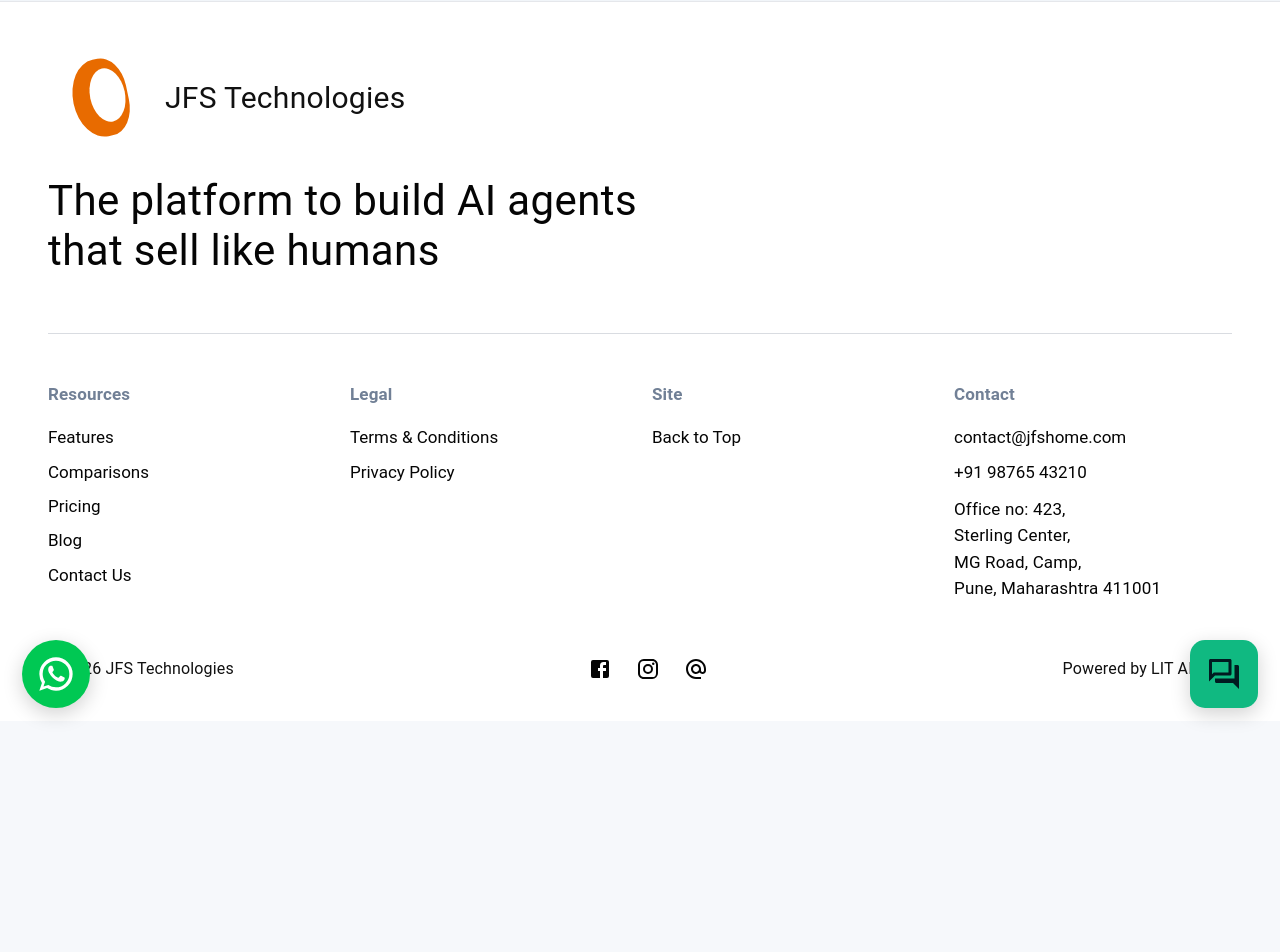
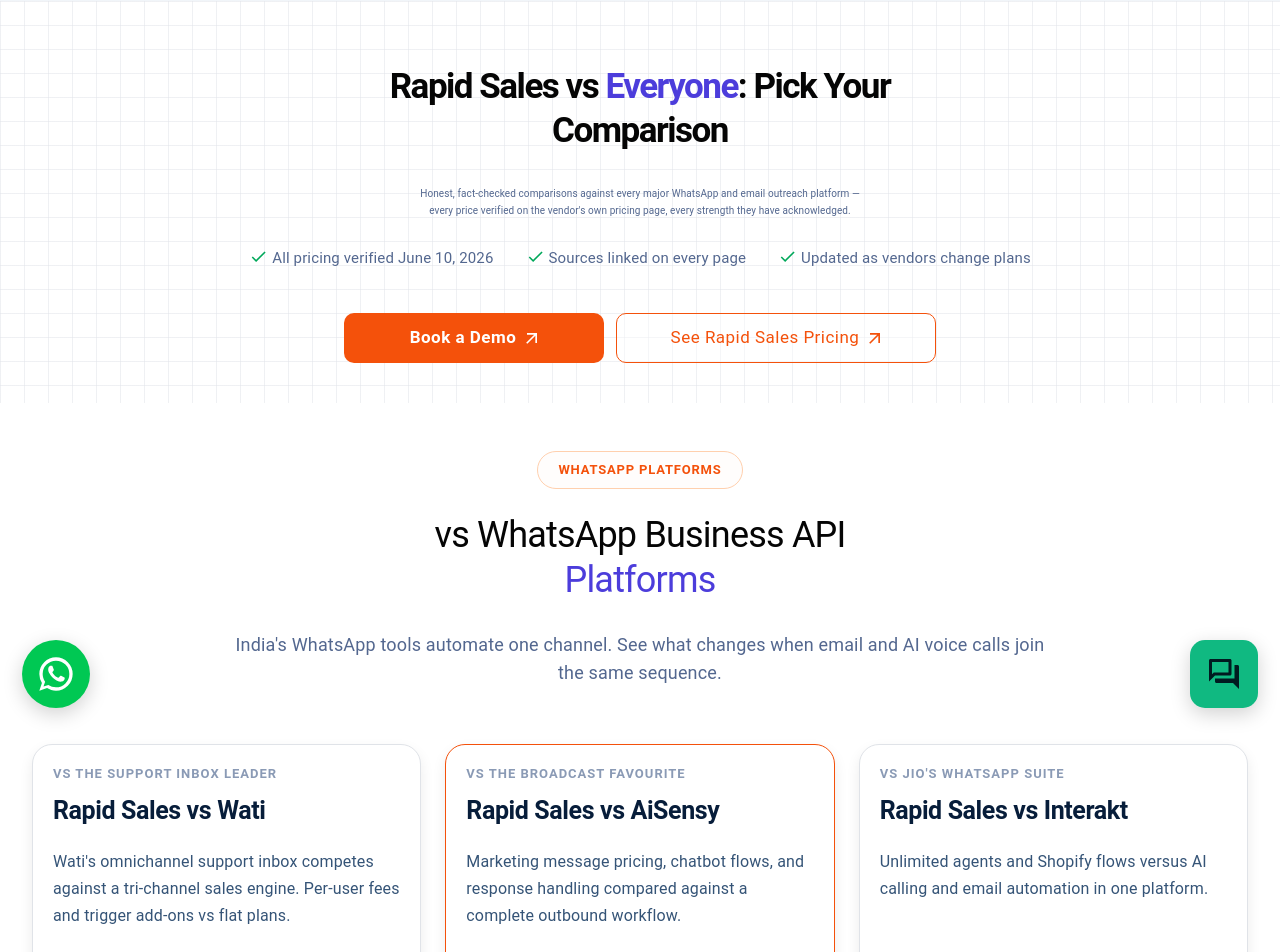
Before and after one commit to mahima-JFS/Sales_Automation_Dashboard, a React app in the folder frontend/: page /comparisons in a window 1280 px wide. Shown: the part 72-1024 px from the top of the page. Before the commit the page ends 800 px from the top, so only its background shows below. Built offline with nearby package versions, Linux system fonts and the light colour scheme; the HTML template or start-up script is replaced by a standard one.

Commit message:
Comparisons file correct

```diff
--- a/frontend/src/pages/Website/Comparisons.jsx
+++ b/frontend/src/pages/Website/Comparisons.jsx
@@ -221,7 +221,7 @@
         component="section"
         sx={{
           width: "100%",
-          minHeight: "100vh",
+          minHeight: "auto",
 
           display: "flex",
           justifyContent: "center",
@@ -285,85 +285,11 @@
               },
 
               pb: {
-                xs: 8,
-                md: 10,
+                xs: 4,
+                md: 5,
               },
             }}
           >
-            {/* ==================================================
-                BREADCRUMB
-            ================================================== */}
-
-            <Stack
-              direction="row"
-              justifyContent="center"
-              alignItems="center"
-              spacing={1}
-              sx={{
-                width: "100%",
-                mb: {
-                  xs: 4,
-                  md: 4.5,
-                },
-              }}
-            >
-              <Typography
-                component="span"
-                sx={{
-                  color: "#536B9B",
-
-                  fontSize: {
-                    xs: "16px",
-                    sm: "17px",
-                    md: "19px",
-                  },
-
-                  fontWeight: 400,
-
-                  textAlign: "center",
-                }}
-              >
-                Home
-              </Typography>
-
-              <Typography
-                component="span"
-                sx={{
-                  color: "#536B9B",
-
-                  fontSize: {
-                    xs: "20px",
-                    md: "22px",
-                  },
-
-                  lineHeight: 1,
-
-                  fontWeight: 400,
-                }}
-              >
-                ›
-              </Typography>
-
-              <Typography
-                component="span"
-                sx={{
-                  color: "#536B9B",
-
-                  fontSize: {
-                    xs: "16px",
-                    sm: "17px",
-                    md: "19px",
-                  },
-
-                  fontWeight: 400,
-
-                  textAlign: "center",
-                }}
-              >
-                Comparisons
-              </Typography>
-            </Stack>
-
             {/* ==================================================
                 MAIN HEADING
             ================================================== */}
@@ -372,30 +298,30 @@
               component="h1"
               sx={{
                 width: "100%",
-                maxWidth: "1200px",
+                maxWidth: "1100px",
 
                 mx: "auto",
 
                 color: "#050505",
 
                 fontSize: {
-                  xs: "38px",
-                  sm: "48px",
-                  md: "58px",
-                  lg: "60px",
+                  xs: "10px",
+                  sm: "20px",
+                  md: "30px",
+                  lg: "35px",
                 },
 
                 lineHeight: {
                   xs: 1.2,
-                  sm: 1.25,
-                  md: 1.3,
+                  sm: 1.2,
+                  md: 1.25,
                 },
 
                 fontWeight: 600,
 
                 letterSpacing: {
-                  xs: "-1px",
-                  md: "-2px",
+                  xs: "-0.7px",
+                  md: "-1.5px",
                 },
 
                 textAlign: "center",
@@ -424,28 +350,28 @@
               component="p"
               sx={{
                 width: "100%",
-                maxWidth: "1280px",
+                maxWidth: "1100px",
 
                 mx: "auto",
 
                 mt: {
-                  xs: 4,
-                  sm: 4.5,
-                  md: 5,
+                  xs: 3,
+                  sm: 3.5,
+                  md: 4,
                 },
 
                 color: "#53678F",
 
                 fontSize: {
-                  xs: "16px",
-                  sm: "18px",
-                  md: "22px",
-                  lg: "24px",
+                  xs: "10px",
+                  sm: "10px",
+                  md: "15px",
+                  lg: "10px",
                 },
 
                 lineHeight: {
-                  xs: 1.65,
-                  md: 1.9,
+                  xs: 1.55,
+                  md: 1.7,
                 },
 
                 fontWeight: 400,
@@ -472,16 +398,16 @@
               justifyContent="center"
               alignItems="center"
               spacing={{
-                xs: 2,
-                md: 4,
-                lg: 5,
+                xs: 1.5,
+                md: 3,
+                lg: 4,
               }}
               sx={{
-                width: "100%",
+                width: "auto",
 
                 mt: {
-                  xs: 4,
-                  md: 4.5,
+                  xs: 3,
+                  md: 3.5,
                 },
 
                 textAlign: "center",
@@ -504,6 +430,20 @@
                 BUTTONS
             ================================================== */}
 
+            <Box
+              sx={{
+                width: "100%",
+                display: "flex",
+                justifyContent: "center",
+                alignItems: "center",
+
+                mt: {
+                  xs: 4,
+                  sm: 5,
+                  md: 5.5,
+                },
+              }}
+            >
               <Stack
                 direction={{
                   xs: "column",
@@ -511,20 +451,7 @@
                 }}
                 justifyContent="center"
                 alignItems="center"
-              spacing={2}
-              sx={{
-                width: "100%",
-
-                mt: {
-                  xs: 5,
-                  sm: 6,
-                  md: 6.5,
-                },
-
-                mx: "auto",
-
-                textAlign: "center",
-              }}
+                spacing={1.5}
               >
                 {/* BOOK DEMO */}
 
@@ -533,27 +460,26 @@
                   endIcon={<ArrowOutward />}
                   sx={{
                     width: {
-                    xs: "100%",
-                    sm: "410px",
-                    md: "410px",
+                      xs: "220px",
+                      sm: "240px",
+                      md: "260px",
                     },
 
-                  maxWidth: "410px",
-
                     height: {
-                    xs: "58px",
-                    sm: "64px",
+                      xs: "48px",
+                      sm: "50px",
                     },
 
-                  borderRadius: "11px",
+                    borderRadius: "10px",
 
                     backgroundColor: "#F4510B",
 
                     color: "#FFFFFF",
 
                     fontSize: {
-                    xs: "18px",
-                    md: "21px",
+                      xs: "15px",
+                      sm: "16px",
+                      md: "17px",
                     },
 
                     fontWeight: 600,
@@ -568,7 +494,7 @@
                     },
 
                     "& .MuiButton-endIcon": {
-                    marginLeft: "8px",
+                      marginLeft: "6px",
                     },
                   }}
                 >
@@ -582,19 +508,17 @@
                   endIcon={<ArrowOutward />}
                   sx={{
                     width: {
-                    xs: "100%",
-                    sm: "410px",
-                    md: "415px",
+                      xs: "280px",
+                      sm: "300px",
+                      md: "320px",
                     },
 
-                  maxWidth: "415px",
-
                     height: {
-                    xs: "58px",
-                    sm: "64px",
+                      xs: "48px",
+                      sm: "50px",
                     },
 
-                  borderRadius: "11px",
+                    borderRadius: "10px",
 
                     border: "1px solid #F4510B",
 
@@ -603,8 +527,9 @@
                     backgroundColor: "rgba(255,255,255,0.35)",
 
                     fontSize: {
-                    xs: "18px",
-                    md: "21px",
+                      xs: "15px",
+                      sm: "16px",
+                      md: "17px",
                     },
 
                     fontWeight: 400,
@@ -617,13 +542,14 @@
                     },
 
                     "& .MuiButton-endIcon": {
-                    marginLeft: "8px",
+                      marginLeft: "6px",
                     },
                   }}
                 >
                   See Rapid Sales Pricing
                 </Button>
               </Stack>
+            </Box>
           </Box>
         </Container>
       </Box>
@@ -659,15 +585,15 @@
       direction="row"
       alignItems="center"
       justifyContent="center"
-      spacing={0.6}
+      spacing={0.5}
     >
       <Check
         sx={{
           color: "#00A85A",
 
           fontSize: {
-            xs: 20,
-            md: 21,
+            xs: 18,
+            md: 19,
           },
         }}
       />
@@ -678,9 +604,9 @@
           color: "#53678F",
 
           fontSize: {
-            xs: "14px",
-            sm: "15px",
-            md: "17px",
+            xs: "13px",
+            sm: "14px",
+            md: "15px",
           },
 
           fontWeight: 400,
@@ -712,9 +638,9 @@
         backgroundColor: section.background,
 
         py: {
-          xs: 9,
-          sm: 11,
-          md: 14,
+          xs: 4,
+          sm: 5,
+          md: 6,
         },
 
         borderTop:
@@ -748,14 +674,14 @@
 
             textAlign: "center",
 
-            maxWidth: "1500px",
+            maxWidth: "1400px",
 
             mx: "auto",
 
             mb: {
-              xs: 6,
-              sm: 7,
-              md: 9,
+              xs: 5,
+              sm: 6,
+              md: 7,
             },
           }}
         >
@@ -770,13 +696,13 @@
               justifyContent: "center",
 
               px: {
-                xs: 2.5,
-                sm: 3,
+                xs: 2,
+                sm: 2.5,
               },
 
               py: {
-                xs: 1,
-                sm: 1.2,
+                xs: 0.8,
+                sm: 1,
               },
 
               border: "1px solid #FFD0AE",
@@ -786,8 +712,8 @@
               backgroundColor: "#FFFDFC",
 
               mb: {
-                xs: 3.5,
-                md: 4,
+                xs: 2.5,
+                md: 3,
               },
             }}
           >
@@ -796,14 +722,14 @@
                 color: "#F4510B",
 
                 fontSize: {
-                  xs: "13px",
-                  sm: "14px",
-                  md: "15px",
+                  xs: "11px",
+                  sm: "12px",
+                  md: "13px",
                 },
 
                 fontWeight: 600,
 
-                letterSpacing: "1px",
+                letterSpacing: "0.8px",
 
                 whiteSpace: "nowrap",
               }}
@@ -820,22 +746,22 @@
               color: "#050505",
 
               fontSize: {
-                xs: "35px",
-                sm: "43px",
-                md: "50px",
-                lg: "52px",
+                xs: "24px",
+                sm: "28px",
+                md: "34px",
+                lg: "36px",
               },
 
               lineHeight: {
-                xs: 1.25,
-                md: 1.3,
+                xs: 1.2,
+                md: 1.25,
               },
 
               fontWeight: 400,
 
-              letterSpacing: "-1px",
+              letterSpacing: "-0.8px",
 
-              maxWidth: "1050px",
+              maxWidth: "1000px",
 
               mx: "auto",
 
@@ -853,20 +779,20 @@
               color: "#53678F",
 
               fontSize: {
-                xs: "16px",
-                sm: "18px",
-                md: "21px",
+                xs: "14px",
+                sm: "16px",
+                md: "18px",
               },
 
-              lineHeight: 1.7,
+              lineHeight: 1.6,
 
-              maxWidth: "1350px",
+              maxWidth: "1200px",
 
               mx: "auto",
 
               mt: {
-                xs: 4,
-                md: 5,
+                xs: 3,
+                md: 3.5,
               },
 
               textAlign: "center",
@@ -895,7 +821,7 @@
             gap: {
               xs: 2,
               sm: 2.5,
-              md: 3.5,
+              md: 3,
             },
 
             alignItems: "stretch",
@@ -924,9 +850,9 @@
         width: "100%",
 
         minHeight: {
-          xs: "300px",
-          sm: "320px",
-          md: "370px",
+          xs: "280px",
+          sm: "300px",
+          md: "340px",
         },
 
         boxSizing: "border-box",
@@ -935,7 +861,7 @@
 
         flexDirection: "column",
 
-        borderRadius: "24px",
+        borderRadius: "20px",
 
         border: card.featured
           ? "1px solid #F4510B"
@@ -944,18 +870,18 @@
         backgroundColor: "#FFFFFF",
 
         boxShadow:
-          "0 8px 15px rgba(0, 0, 0, 0.10)",
+          "0 6px 14px rgba(0, 0, 0, 0.08)",
 
         px: {
-          xs: 3,
-          sm: 3.5,
-          md: 4.5,
+          xs: 2,
+          sm: 2.5,
+          md: 2.5,
         },
 
         py: {
-          xs: 3,
-          sm: 3.5,
-          md: 4,
+          xs: 2,
+          sm: 2.5,
+          md: 2.5,
         },
 
         transition:
@@ -965,7 +891,7 @@
           transform: "translateY(-4px)",
 
           boxShadow:
-            "0 14px 28px rgba(0, 0, 0, 0.13)",
+            "0 12px 24px rgba(0, 0, 0, 0.11)",
         },
       }}
     >
@@ -976,20 +902,20 @@
           color: "#8A9AB5",
 
           fontSize: {
-            xs: "13px",
-            sm: "14px",
-            md: "16px",
+            xs: "11px",
+            sm: "12px",
+            md: "13px",
           },
 
           fontWeight: 600,
 
-          letterSpacing: "1.2px",
+          letterSpacing: "1px",
 
           lineHeight: 1.4,
 
           mb: {
-            xs: 2.5,
-            md: 3,
+            xs: 1,
+            md: 1.5,
           },
         }}
       >
@@ -1004,20 +930,20 @@
           color: "#071D3A",
 
           fontSize: {
-            xs: "23px",
-            sm: "25px",
-            md: "29px",
+            xs: "20px",
+            sm: "22px",
+            md: "25px",
           },
 
           lineHeight: 1.3,
 
           fontWeight: 700,
 
-          letterSpacing: "-0.5px",
+          letterSpacing: "-0.4px",
 
           mb: {
-            xs: 2.5,
-            md: 3,
+            xs: 2,
+            md: 2.5,
           },
         }}
       >
@@ -1032,14 +958,14 @@
           color: "#355477",
 
           fontSize: {
-            xs: "16px",
-            sm: "17px",
-            md: "19px",
+            xs: "14px",
+            sm: "15px",
+            md: "16px",
           },
 
           lineHeight: {
-            xs: 1.7,
-            md: 1.8,
+            xs: 1.6,
+            md: 1.7,
           },
 
           margin: 0,
@@ -1061,13 +987,13 @@
 
           p: 0,
 
-          mt: 3,
+          mt: 1,
 
           color: "#F4510B",
 
           fontSize: {
-            xs: "18px",
-            md: "20px",
+            xs: "15px",
+            md: "17px",
           },
 
           fontWeight: 600,
@@ -1108,25 +1034,25 @@
         overflow: "hidden",
 
         py: {
-          xs: 8,
-          sm: 9,
-          md: 10,
-          lg: 11,
+          xs: 7,
+          sm: 8,
+          md: 9,
+          lg: 10,
         },
       }}
     >
       <Container
         maxWidth={false}
         sx={{
-          maxWidth: "1350px",
+          maxWidth: "1250px",
 
           mx: "auto",
 
           px: {
-            xs: 3,
-            sm: 4,
-            md: 5,
-            lg: 6,
+            xs: 2.5,
+            sm: 3,
+            md: 4,
+            lg: 5,
           },
         }}
       >
@@ -1140,9 +1066,9 @@
             justifyContent: "center",
 
             mb: {
-              xs: 4,
-              sm: 4.5,
-              md: 5,
+              xs: 3,
+              sm: 3.5,
+              md: 4,
             },
           }}
         >
@@ -1161,13 +1087,13 @@
               borderRadius: "999px",
 
               px: {
-                xs: 2.5,
-                sm: 3,
+                xs: 1,
+                sm: 1.5,
               },
 
               py: {
-                xs: 1,
-                sm: 1.15,
+                xs: 0.8,
+                sm: 1,
               },
             }}
           >
@@ -1176,17 +1102,17 @@
                 color: "#FF5B18",
 
                 fontSize: {
-                  xs: "13px",
-                  sm: "15px",
-                  md: "16px",
+                  xs: "11px",
+                  sm: "12px",
+                  md: "13px",
                 },
 
                 fontWeight: 600,
 
                 letterSpacing: {
-                  xs: "2px",
-                  sm: "2.5px",
-                  md: "3px",
+                  xs: "1.5px",
+                  sm: "2px",
+                  md: "2.2px",
                 },
 
                 lineHeight: 1,
@@ -1208,14 +1134,13 @@
           sx={{
             textAlign: "center",
 
-            fontFamily:
-              "Arial, Helvetica, sans-serif",
+            fontFamily: "Arial, Helvetica, sans-serif",
 
             fontSize: {
-              xs: "38px",
-              sm: "46px",
-              md: "52px",
-              lg: "56px",
+              xs: "35px",
+              sm: "30px",
+              md: "35px",
+              lg: "35px",
             },
 
             lineHeight: {
@@ -1227,16 +1152,16 @@
             fontWeight: 400,
 
             letterSpacing: {
-              xs: "-1px",
-              md: "-1.5px",
+              xs: "-0.7px",
+              md: "-1px",
             },
 
             color: "#050505",
 
             mb: {
-              xs: 6,
-              sm: 7,
-              md: 8,
+              xs: 5,
+              sm: 6,
+              md: 7,
             },
           }}
         >
@@ -1259,46 +1184,66 @@
         </Typography>
 
         {/* ==================================================
-            RULES
+            CENTERED RULES
         ================================================== */}
 
         <Box
+          sx={{
+            width: "100%",
+
+            display: "flex",
+
+            justifyContent: {
+              xs: "flex-start",
+              md: "center",
+            },
+
+            alignItems: "flex-start",
+          }}
+        >
+          <Box
             component="ul"
             sx={{
-            maxWidth: "1100px",
+              width: {
+                xs: "100%",
+                md: "800px",
+              },
 
-            mx: "auto",
+              maxWidth: "1050px",
+
+              m: 0,
 
               pl: {
-              xs: 3,
-              sm: 4,
+                xs: 2.5,
+                sm: 3,
+                md: 3,
               },
 
-            m: 0,
+              textAlign: "left",
 
               "& li": {
                 pl: {
                   xs: 0.5,
-                sm: 1,
+                  sm: 0.8,
                 },
 
                 mb: {
-                xs: 3.5,
-                sm: 3.8,
-                md: 4,
+                  xs: 2.5,
+                  sm: 3,
+                  md: 3,
                 },
 
                 fontSize: {
-                xs: "16px",
-                sm: "18px",
-                md: "20px",
-                lg: "21px",
+                  xs: "13px",
+                  sm: "14px",
+                  md: "15px",
+                  lg: "16px",
                 },
 
                 lineHeight: {
-                xs: 1.75,
-                sm: 1.8,
-                md: 1.85,
+                  xs: 1.6,
+                  sm: 1.65,
+                  md: 1.7,
                 },
 
                 color: "#345477",
@@ -1313,6 +1258,10 @@
               },
             }}
           >
+            {/* ==================================================
+                RULE 1
+            ================================================== */}
+
             <Box component="li">
               <Typography
                 component="span"
@@ -1341,6 +1290,10 @@
               </Typography>
             </Box>
 
+            {/* ==================================================
+                RULE 2
+            ================================================== */}
+
             <Box component="li">
               <Typography
                 component="span"
@@ -1363,11 +1316,15 @@
                 }}
               >
                 {" "}
-              Wati&apos;s inbox is genuinely deeper. Interakt&apos;s unlimited
-              agents are genuinely rare. Instantly genuinely wins on email
-              volume. Pretending otherwise would waste your time.
+                Wati&apos;s inbox is genuinely deeper. Interakt&apos;s
+                unlimited agents are genuinely rare. Instantly genuinely wins
+                on email volume. Pretending otherwise would waste your time.
               </Typography>
             </Box>
+
+            {/* ==================================================
+                RULE 3
+            ================================================== */}
 
             <Box component="li">
               <Typography
@@ -1397,6 +1354,10 @@
               </Typography>
             </Box>
 
+            {/* ==================================================
+                RULE 4
+            ================================================== */}
+
             <Box component="li">
               <Typography
                 component="span"
@@ -1425,11 +1386,8 @@
                   underline="always"
                   sx={{
                     color: "#345477",
-
                     fontSize: "inherit",
-
                     fontWeight: 400,
-
                     textUnderlineOffset: "2px",
 
                     "&:hover": {
@@ -1441,6 +1399,7 @@
                 </Link>{" "}
                 and we&apos;ll fix it.
               </Typography>
+            </Box>
           </Box>
         </Box>
       </Container>
--- a/frontend/src/routes/AppRoutes.jsx
+++ b/frontend/src/routes/AppRoutes.jsx
@@ -37,6 +37,8 @@
         <Route path="/blog" element={<Blog />} />
         <Route path="/pricing" element={<Pricing />} />
         <Route path="/features" element={<Features />} />
+                <Route path="/comparisons" element={<Comparisons />} />
+
       </Route>
       {/* Main Dashboard Layout */}
       {/* <Route path="/" element={<MainLayout />}>
```
Lines whose indentation alone changed are shown as unchanged.
